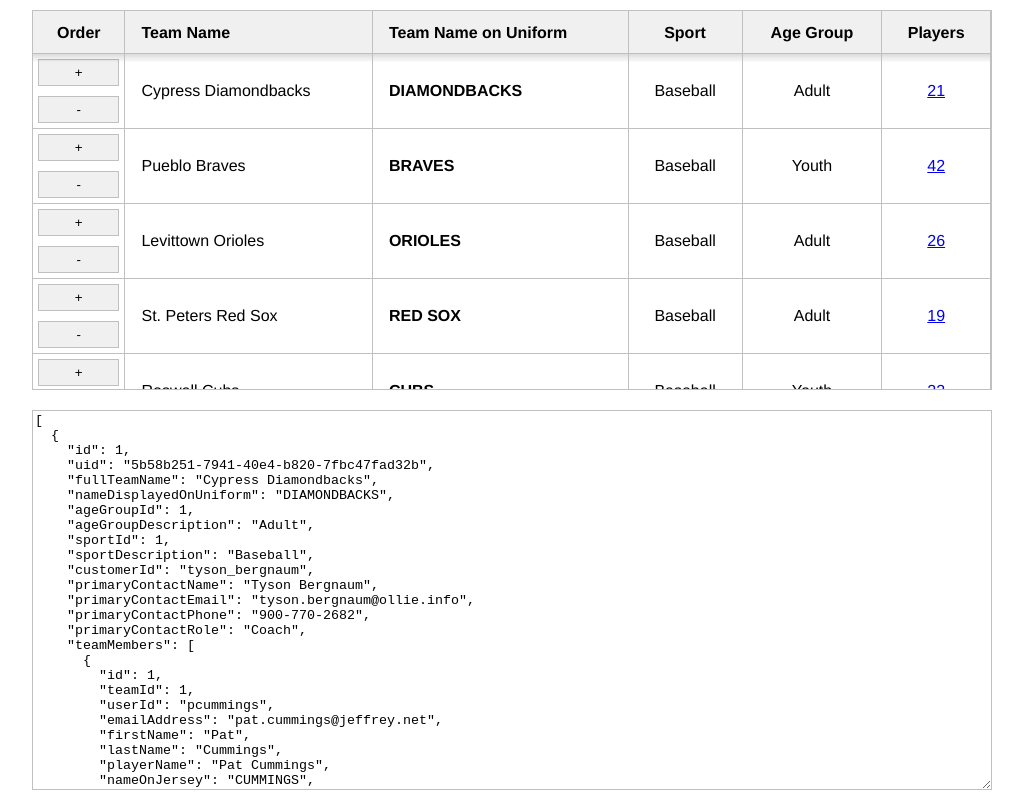
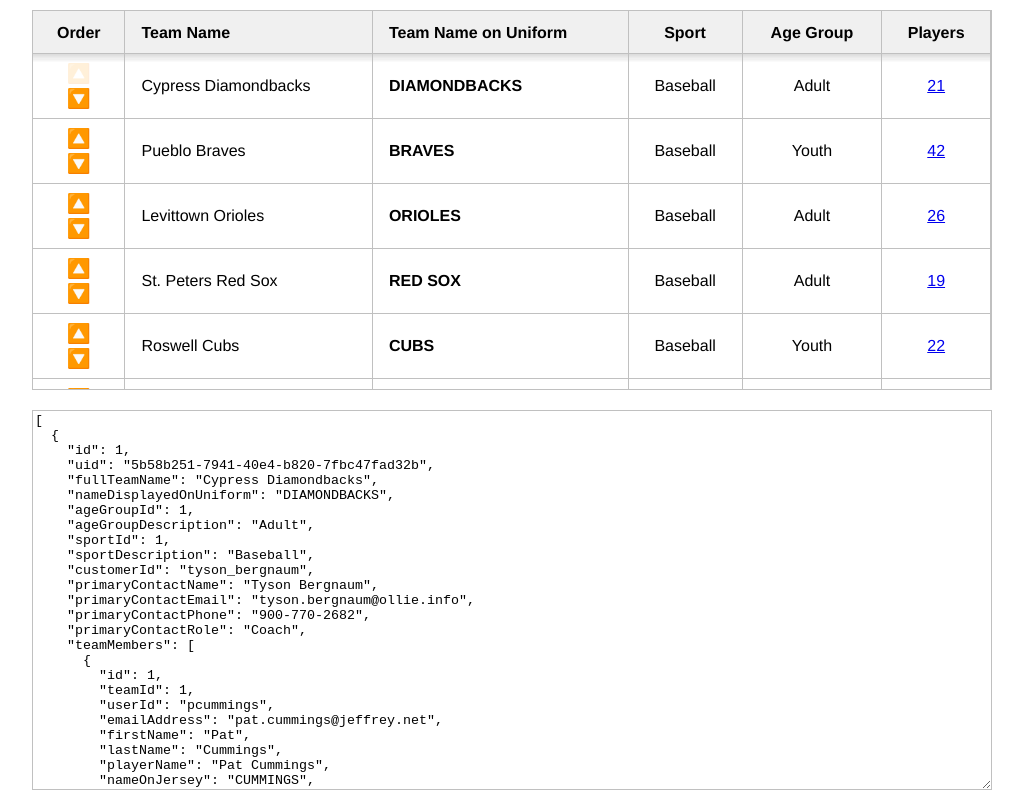
Before and after one commit to mflorida/react-basic-table, a React (Create React App) app: page / in a window 1280 px wide. Shown: the whole page, without its empty margins (128-1151 px from the left). Built offline with nearby package versions, Linux system fonts and the light colour scheme.

Commit message:
Tweaks to 'demo' table in App.jsx.

```diff
--- a/src/App.jsx
+++ b/src/App.jsx
@@ -1,29 +1,26 @@
-import React from 'react';
-import './App.css';
+import React, { useState } from 'react';
+import { isFunction, mergeProps } from './lib/utils';
 import Table from './lib/components/BasicTable';
 
+import './App.css';
+
 import teams from './mock/teams.json'
-import { useState } from 'react';
-import { isFunction, mergeProps } from './lib/utils';
+
+// Add 'rowKey' and 'key' fields
+for (let [idx, team] of teams.entries()) {
+  team.rowKey = team.uid || team.id || idx;
+  team.key = team.key || team.rowKey;
+}
+
+function showPlayers(e, data) {
+  e.preventDefault();
+  console.log(data.teamMembers)
+}
 
 export default function App() {
+  const [teamsList, setTeamsList] = useState([...teams]);
 
-  function showPlayers(e, data) {
-    e.preventDefault();
-    console.log(data.teamMembers)
-  }
-
-  // function addKey(item, idx){
-  //   item.rowKey = item.uuid || item.id || idx;
-  //   item.key = item.key || item.rowKey;
-  // }
-
-  for (let [idx, team] of teams.entries()) {
-    team.rowKey = team.uid || team.id || idx;
-    team.key = team.key || team.rowKey;
-  }
-
-  const [teamsList, setTeamsList] = useState(teams)
+  const teamsListLastIndex = teamsList.length - 1;
 
   const thLeft = {
     style: { textAlign: 'left' }
@@ -34,13 +31,15 @@ export default function App() {
   }
 
   const moveBtnStyle = {
-    width: 'calc(100% - 10px)',
-    margin: 5,
-    padding: '5px 0',
-    border: '1px solid #c0c0c0',
+    // width: 'calc(100% - 10px)',
+    width: '100%',
+    margin: 0,
+    padding: 0,
+    border: 'none',
     borderRadius: 0,
-    background: '#f0f0f0',
-    cursor: 'pointer'
+    background: 'transparent',
+    cursor: 'pointer',
+    fontSize: '1.2rem'
   }
 
   function moveUp(rowData, rowIndex) {
@@ -58,7 +57,7 @@ export default function App() {
   }
 
   function moveDown(rowData, rowIndex) {
-    if (rowIndex === teamsList.length - 1) {
+    if (rowIndex === teamsListLastIndex) {
       console.log(`Cannot move last item down.`);
       return false;
     }
@@ -73,26 +72,56 @@ export default function App() {
 
   const colConfig = [
     {
-      key: null,
+      // key: null,   // the 'key' property can be omitted altogether
       header: 'Order',
-      cell: (rowData, i) => {
+      render: (rowData, i) => {
+        // TODO: move button styling to stylesheet
+        const disabledStyle = {
+          opacity: 0.5,
+          cursor: 'not-allowed'
+        }
+        const upBtnStyle = {
+          ...moveBtnStyle,
+          ...(i === 0 ? disabledStyle : {})
+        }
+        const dnBtnStyle = {
+          ...moveBtnStyle,
+          ...(i === teamsListLastIndex ? disabledStyle : {})
+        }
         return (
           <div style={{
             background: 'inherit',
             display: 'flex',
             flexDirection: 'column',
             alignItems: 'center',
-            justifyContent: 'space-around'
+            justifyContent: 'space-around',
+            gap: 2
           }}>
-            <button className={'move-up'} onClick={() => moveUp(rowData, i)} style={moveBtnStyle}>+</button>
-            <button className={'move-down'} onClick={() => moveDown(rowData, i)} style={moveBtnStyle}>-</button>
+            <button
+              className={'move-up'}
+              onClick={() => moveUp(rowData, i)}
+              style={upBtnStyle}
+              disabled={i === 0}
+            >🔼</button>
+            <button
+              className={'move-down'}
+              onClick={() => moveDown(rowData, i)}
+              style={dnBtnStyle}
+              disabled={i === teamsListLastIndex}
+            >🔽</button>
           </div>
         )
       },
-      th: tdCenter,
+      th: {
+        ...tdCenter,
+        style: {
+          width: 'auto'
+        }
+      },
       td: {
         style: {
-          padding: 0,
+          padding: '8px',
+          width: 'auto'
         }
       }
     },
@@ -156,8 +185,10 @@ export default function App() {
       },
       tr: (rowData, rowIndex) => {
         return {
-          className: `row-${rowIndex}`,
-          'data-id': rowData.id
+          className: `row-${rowIndex + 1}`,
+          'data-index': rowIndex,
+          'data-id': rowData.id,
+          'data-uid': rowData.uid,
         }
       },
       td: {}
@@ -212,10 +243,21 @@ export default function App() {
   return (
     <div className="App" style={outerStyle}>
       <div style={{ ...wrapperStyle, borderLeft: 'none', borderTop: 'none' }}>
-        <Table header={TableHeader} footer={false} data={teamsList} columns={colConfig} config={tableConfig}/>
+        <Table
+          header={TableHeader}
+          footer={false}
+          data={teamsList}
+          columns={colConfig}
+          config={tableConfig}
+        />
       </div>
       <div style={{ ...wrapperStyle, overflowY: 'hidden', border: 'none' }}>
-        <textarea style={{ width: '100%', maxHeight: '100%', border: borderStyle }} rows={80} value={JSON.stringify(teamsList, null, 2)}/>
+        <textarea
+          style={{ width: '100%', maxHeight: '100%', border: borderStyle }}
+          rows={80}
+          value={JSON.stringify(teamsList, null, 2)}
+          readOnly
+        />
       </div>
     </div>
   );
```
